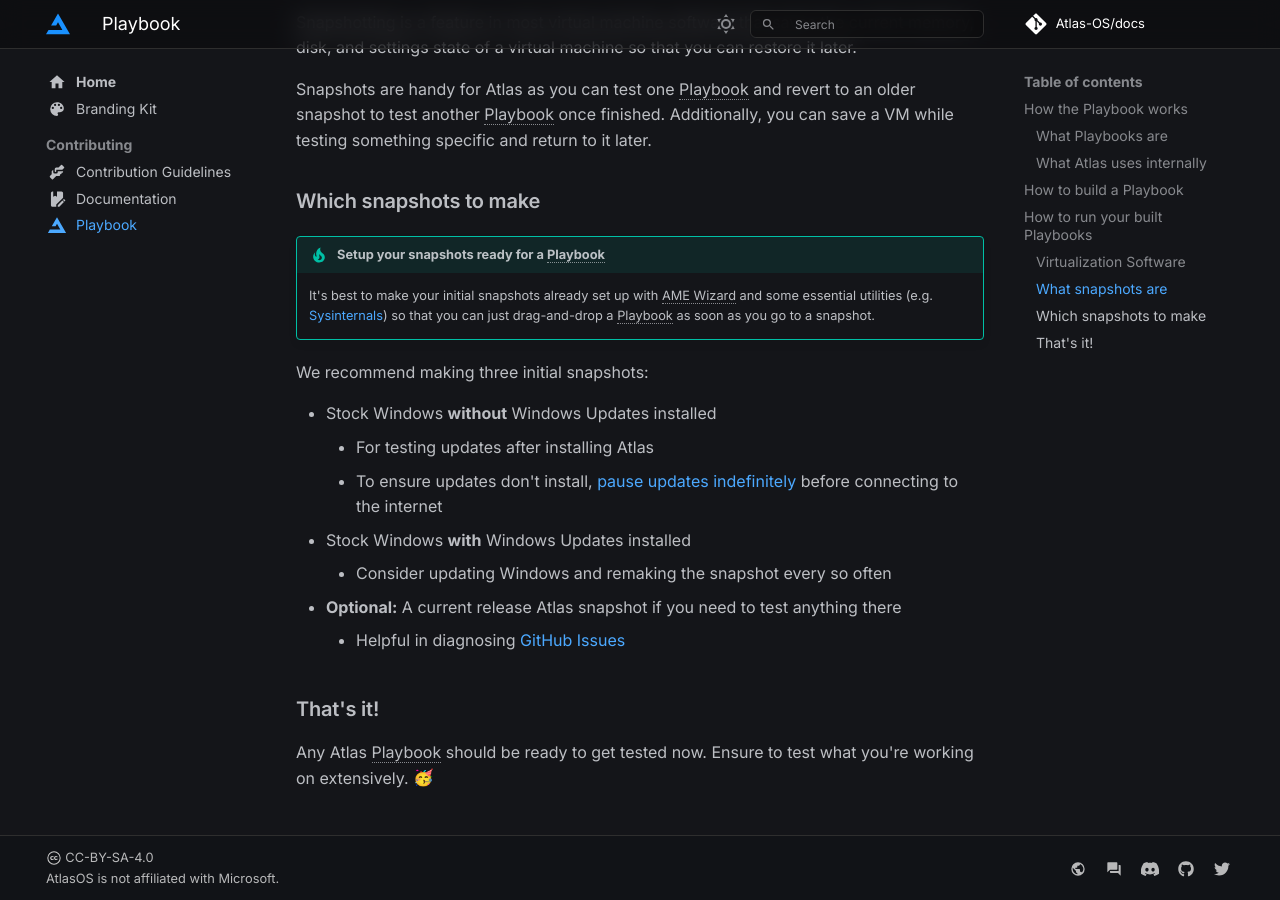
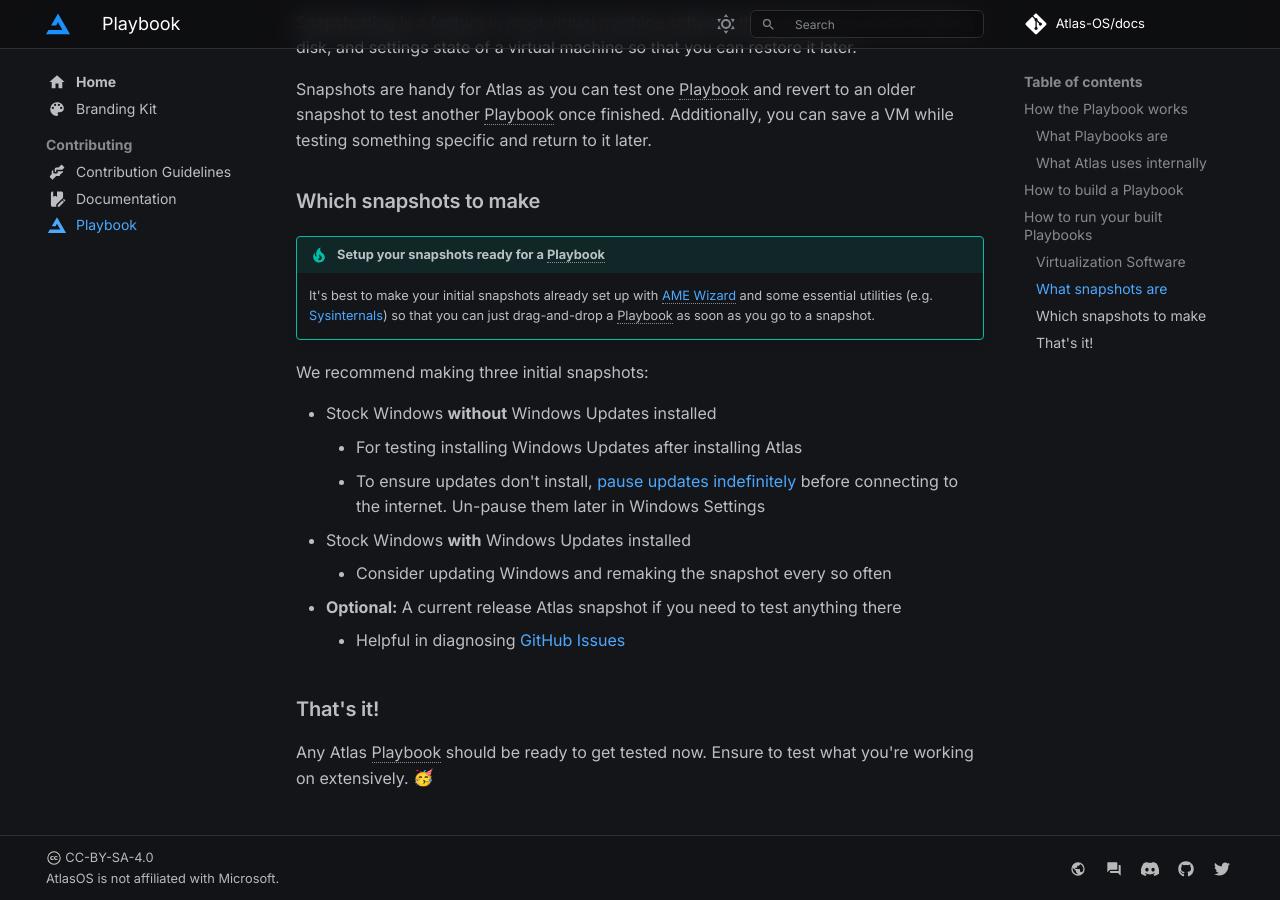
Before and after one commit to Atlas-OS/docs, an MkDocs documentation site: the page built from docs/contributing/playbook.md, in a window 1280 px wide and 900 px high, scrolled down 2517 px. Built offline with MkDocs 1.6.1 and Material for MkDocs 9.7.7, drawn with Linux system fonts in a browser that asks for light colours; emoji names are drawn with the system emoji font; some web fonts are replaced; comment, search, counter and statistics services are not loaded.

```diff
--- a/docs/contributing/playbook.md
+++ b/docs/contributing/playbook.md
@@ -89,13 +89,13 @@ Additionally, you can save a VM while testing something specific and return to i
 ### Which snapshots to make
 
 !!! tip "Setup your snapshots ready for a Playbook"
-    It's best to make your initial snapshots already set up with AME Wizard and some essential utilities (e.g. [Sysinternals](https://learn.microsoft.com/sysinternals/)) so that you can just drag-and-drop a Playbook as soon as you go to a snapshot.
+    It's best to make your initial snapshots already set up with [AME Wizard](https://download.ameliorated.io/AME%20Wizard%20Beta.zip) and some essential utilities (e.g. [Sysinternals](https://learn.microsoft.com/sysinternals/downloads/)) so that you can just drag-and-drop a Playbook as soon as you go to a snapshot.
 
 We recommend making three initial snapshots:
 
 - Stock Windows **without** Windows Updates installed
-    - For testing updates after installing Atlas
-    - To ensure updates don't install, [pause updates indefinitely](../assets/other/pause-updates.reg) before connecting to the internet
+    - For testing installing Windows Updates after installing Atlas
+    - To ensure updates don't install, [pause updates indefinitely](../assets/other/pause-updates.reg) before connecting to the internet. Un-pause them later in Windows Settings
 - Stock Windows **with** Windows Updates installed
     - Consider updating Windows and remaking the snapshot every so often
 - **Optional:** A current release Atlas snapshot if you need to test anything there
```
